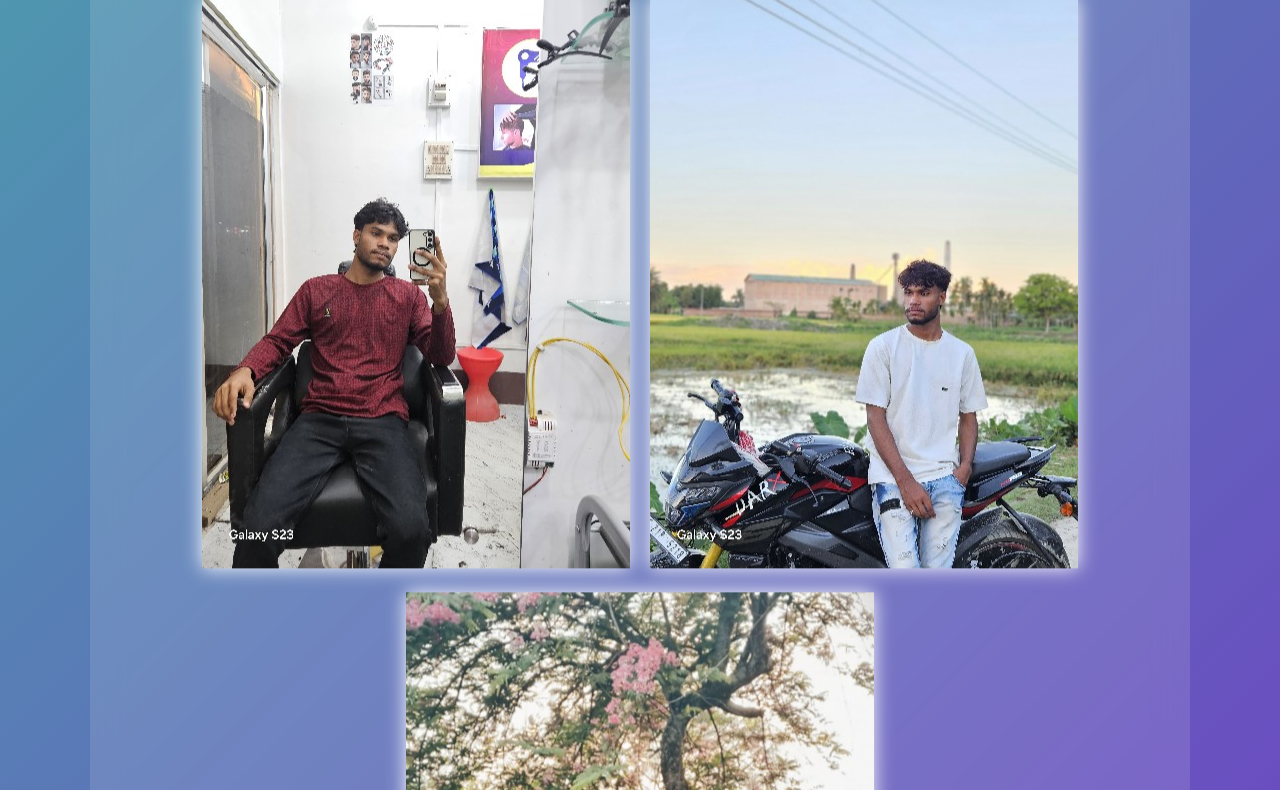
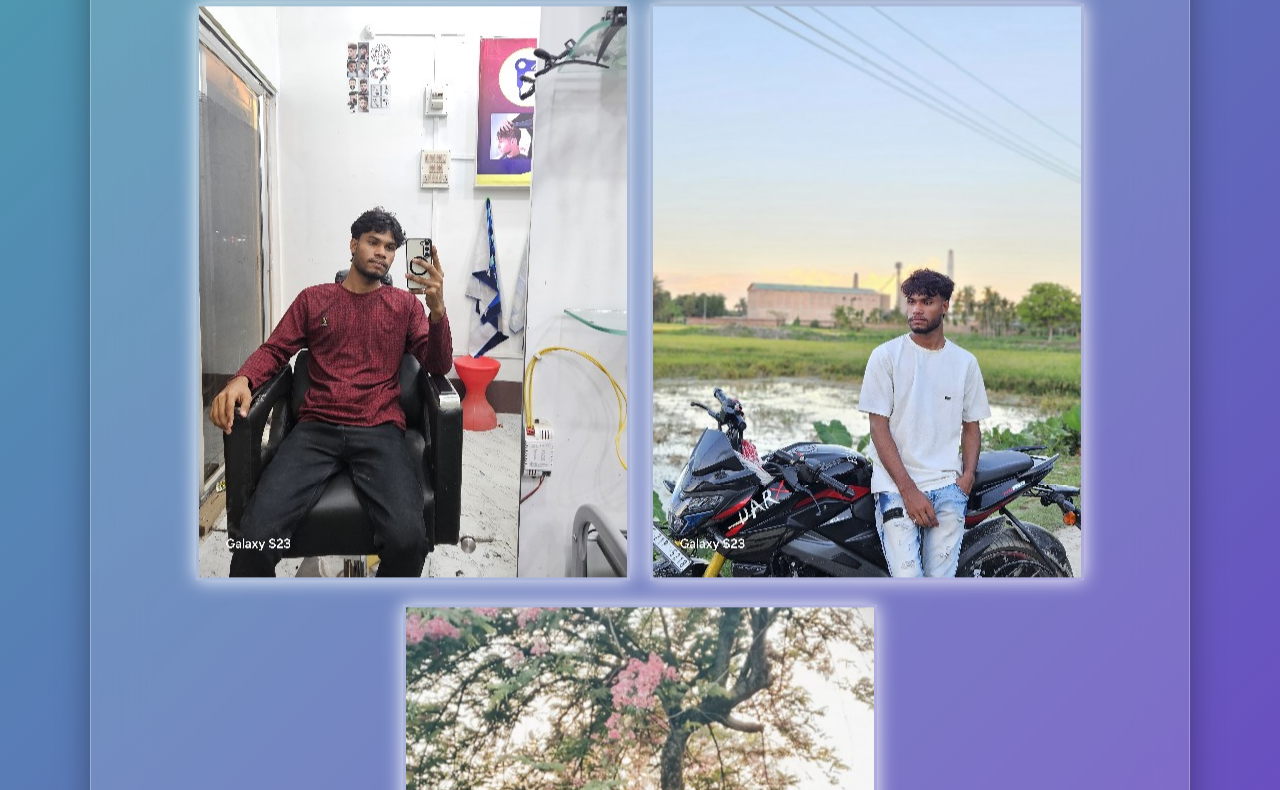
Before and after one commit to Mubshierhussain/My-website, a plain HTML site: page index.html in a window 1280 px wide. Shown: the part 146-936 px from the top of the page. Drawn offline with Linux system fonts and the light colour scheme.

Commit message:
Update index.html

```diff
--- a/index.html
+++ b/index.html
@@ -12,7 +12,10 @@ background-size:400% 400%;
 animation:bg 12s ease infinite;
 padding:40px;
 text-align:center;
-min-height: 100vh;
+display:flex;
+justify-content:center;
+align-items:center;
+min-height:100vh;
 }
 @keyframes bg{
 0%{background-position:0% 50%}
@@ -22,10 +25,13 @@ min-height: 100vh;
 .container{
 max-width:1100px;
 margin:auto;
-background:rgba(255,255,255,.12);
-backdrop-filter:blur(16px);
-border-radius:20px;
-padding:30px;
+padding:35px;
+background:rgba(255,255,255,0.15);
+backdrop-filter:blur(25px);
+-webkit-backdrop-filter:blur(25px);
+border:1px solid rgba(255,255,255,0.3);
+border-radius:30px;
+box-shadow:0 8px 32px rgba(0,0,0,0.35);
 }
 h1{
 color:#fff;
@@ -45,8 +51,12 @@ border-radius:18px;
 box-shadow:0 0 18px white;
 transition:.3s;
 animation:float 3s ease-in-out infinite;
+border :3px solid rgba(255,255,255,0.4);
 }
-.gallery img:hover{transform:scale(1.08)}
+.gallery img:hover{
+    transform:scale(1.1) rotate(2deg);
+    box-shadow:0 15px 50px cyan;
+}
 @keyframes float{
 0%{transform:translateY(0)}
 50%{transform:translateY(-10px)}
@@ -74,7 +84,7 @@ cursor:pointer;
 <a href="P4.JPG.jpg" target="_blank"><img src="P4.JPG.jpg"></a>
 <a href="P5.JPG.jpg" target="_blank"><img src="P5.JPG.jpg"></a>
 </div>
-<button onclick="alert('Welcome Mannu! 🎉')">❤️ Click Me ❤️</button>
+<button onclick="alert('ASSALAMU ALAIKUM😊!10Q 🎉')">❤️ Click Me ❤️</button>
 </div>
 </body>
 </html>
```
